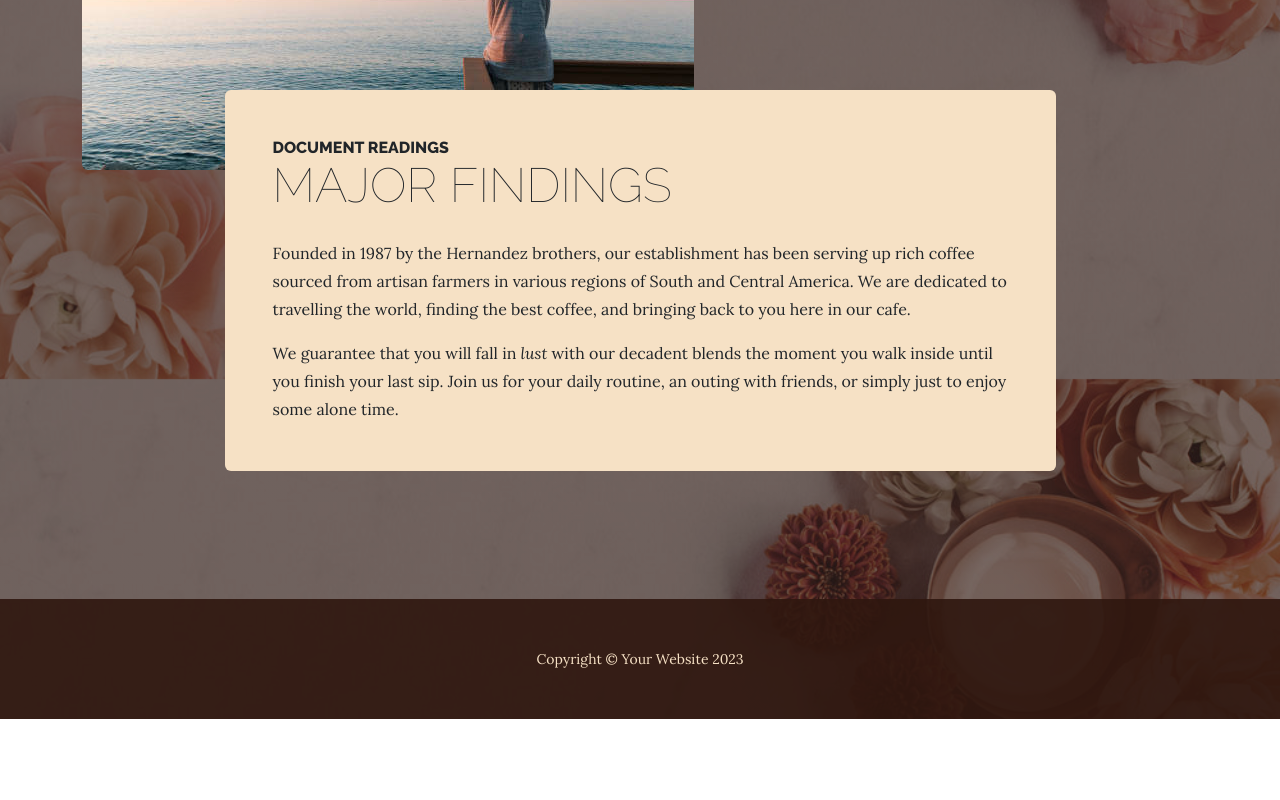
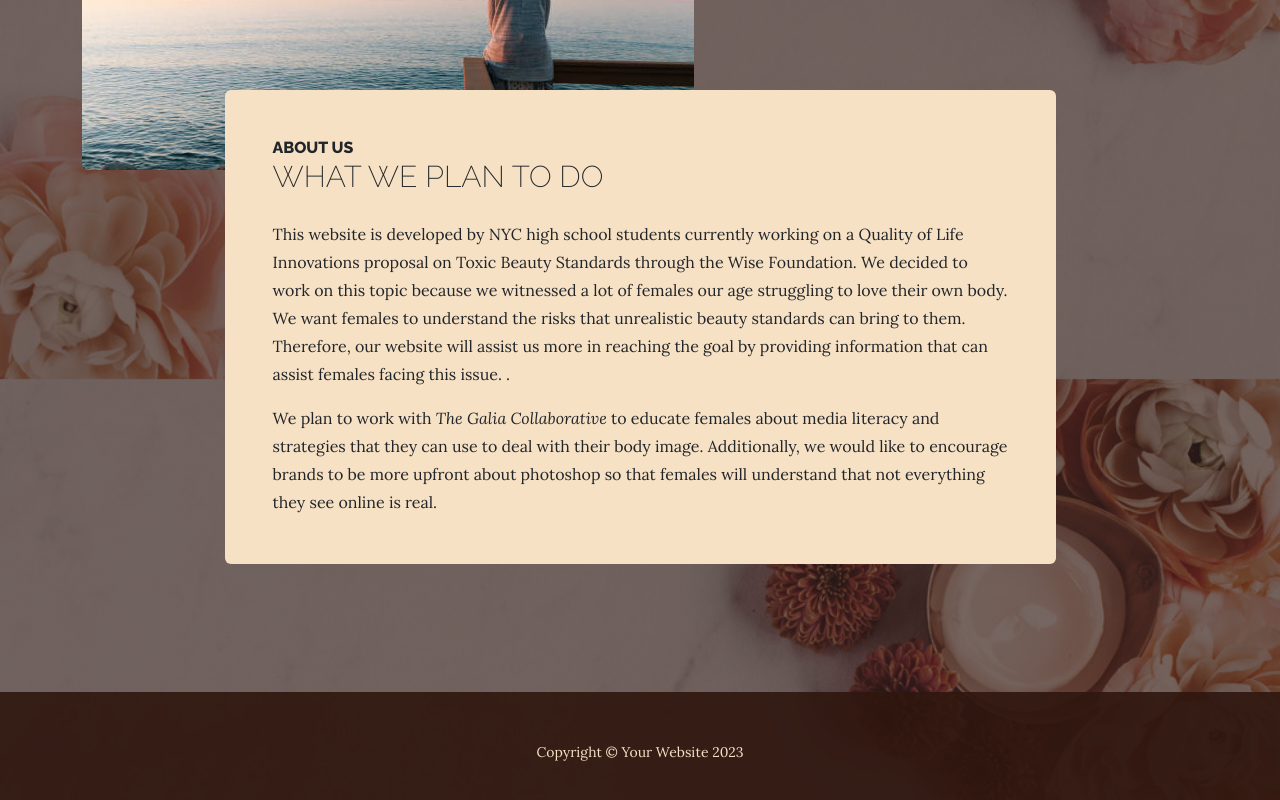
Before and after one commit to lingyingy9447/toxicbeautystandard, a website: page econ/startbootstrap-business-casual-master/dist/about.html in a window 1280 px wide. Shown: the part 1331-2131 px from the top of the page. Before the commit the page ends 2050 px from the top, so only its background shows below. Drawn offline with nearby package versions, Linux system fonts and the light colour scheme.

Commit message:
about us

```diff
--- a/econ/startbootstrap-business-casual-master/dist/about.html
+++ b/econ/startbootstrap-business-casual-master/dist/about.html
@@ -100,14 +100,13 @@
                         <div class="col-xl-9 col-lg-10 mx-auto">
                             <div class="bg-faded rounded p-5">
                                 <h2 class="section-heading mb-4">
-                                    <span class="section-heading-upper">Document Readings</span>
-                                    <span class="section-heading-lower">Major findings</span>
+                                    <span class="section-heading-upper">About Us</span>
+                                    <span class="aboutSubHeading">What we plan to do</span>
                                 </h2>
-                                <p>Founded in 1987 by the Hernandez brothers, our establishment has been serving up rich coffee sourced from artisan farmers in various regions of South and Central America. We are dedicated to travelling the world, finding the best coffee, and bringing back to you here in our cafe.</p>
+                                <p>This website is developed by NYC high school students currently working on a Quality of Life Innovations proposal on Toxic Beauty Standards through the Wise Foundation. We decided to work on this topic because we witnessed a lot of females our age struggling to love their own body. We want females to understand the risks that unrealistic beauty standards can bring to them. Therefore, our website will assist us more in reaching the goal by providing information that can assist females facing this issue.
+                                    .</p>
                                 <p class="mb-0">
-                                    We guarantee that you will fall in
-                                    <em>lust</em>
-                                    with our decadent blends the moment you walk inside until you finish your last sip. Join us for your daily routine, an outing with friends, or simply just to enjoy some alone time.
+                                    We plan to work with <em>The Galia Collaborative</em> to educate females about media literacy and strategies that they can use  to deal with their body image. Additionally, we would like to encourage brands to be more upfront about photoshop so that females will understand that not everything they see online is real.
                                 </p>
 
                             </div>
```
Also changed, not shown: econ/startbootstrap-business-casual-master/dist/css/styles.css.
